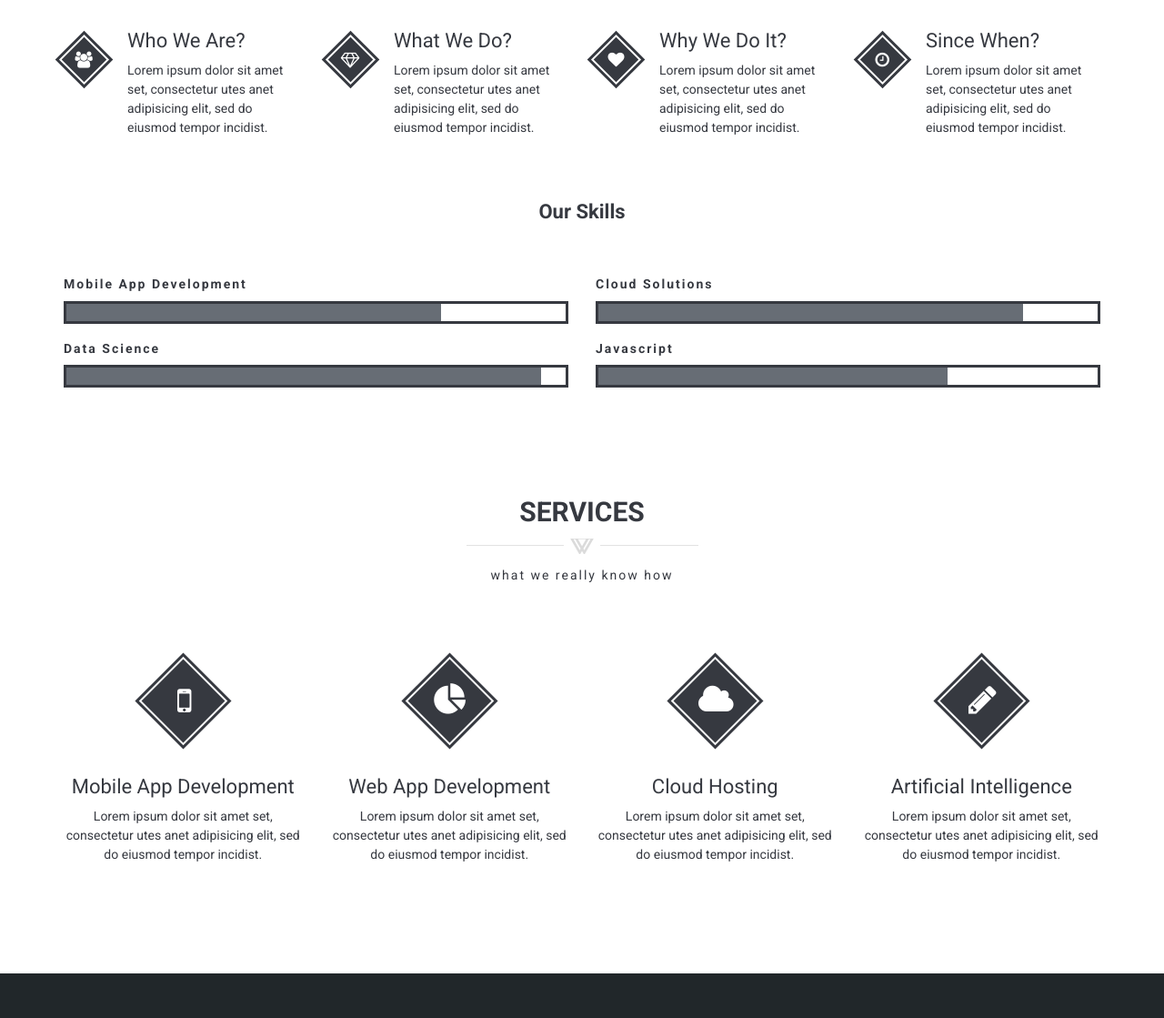
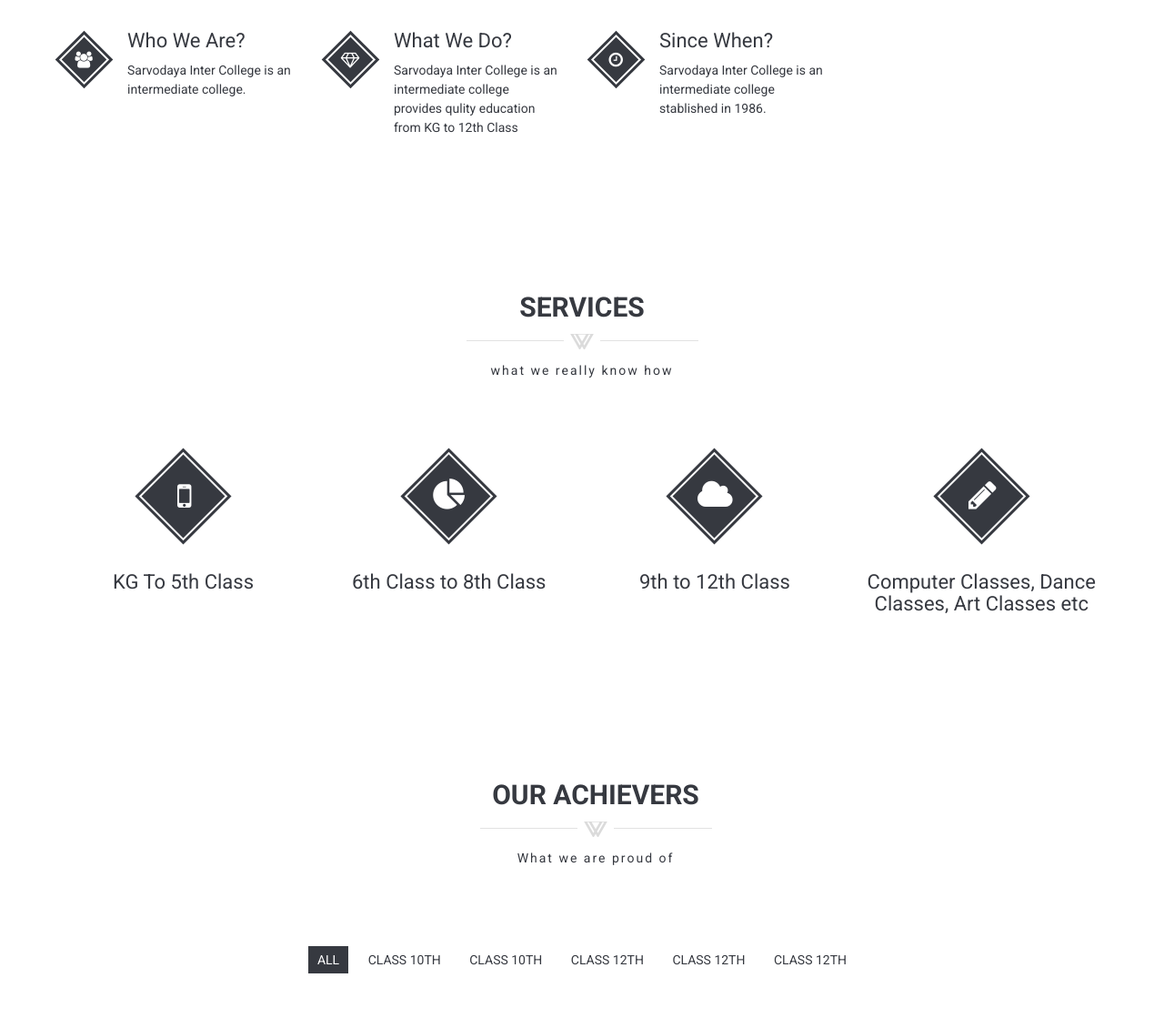
Before and after one commit to Node-plex/web-sic, a plain HTML site: page index.html in a window 1280 px wide. Shown: the part 1004-2123 px from the top of the page at 91% size. Drawn offline with Linux system fonts and the light colour scheme; files whose address does not match are found by name.

Commit message:
more commit

```diff
--- a/index.html
+++ b/index.html
@@ -75,7 +75,7 @@
                             <li><a class="page-scroll" href="#about-section">About</a></li>
                             <li><a class="page-scroll" href="#services-section">Services</a></li>
                             <li><a class="page-scroll" href="#portfolio-section">Works</a></li>
-                            <li><a class="page-scroll" href="#team-section">Team</a></li>
+                            <!--<li><a class="page-scroll" href="#team-section">Team</a></li>-->
                             <!-- <li><a class="page-scroll" href="#prices-section">Prices</a></li> -->
                             <li><a class="page-scroll" href="#contact-section">Contact</a></li>
                         </ul>
@@ -149,7 +149,7 @@
                                     <span class="rotate-box-icon"><i class="fa fa-users"></i></span>
                                     <div class="rotate-box-info">
                                         <h4>Who We Are?</h4>
-                                        <p>Lorem ipsum dolor sit amet set, consectetur utes anet adipisicing elit, sed do eiusmod tempor incidist.</p>
+                                        <p>Sarvodaya Inter College is an intermediate college.</p>
                                     </div>
                                 </a>
                             </div>
@@ -159,12 +159,12 @@
                                     <span class="rotate-box-icon"><i class="fa fa-diamond"></i></span>
                                     <div class="rotate-box-info">
                                         <h4>What We Do?</h4>
-                                        <p>Lorem ipsum dolor sit amet set, consectetur utes anet adipisicing elit, sed do eiusmod tempor incidist.</p>
+                                        <p>Sarvodaya Inter College is an intermediate college provides qulity education from KG to 12th Class</p>
                                     </div>
                                 </a>
                             </div>
 
-                            <div class="col-md-3 col-sm-6">
+                           <!--  <div class="col-md-3 col-sm-6">
                                 <a href="#" class="rotate-box-1 square-icon wow zoomIn" data-wow-delay="0.4s">
                                     <span class="rotate-box-icon"><i class="fa fa-heart"></i></span>
                                     <div class="rotate-box-info">
@@ -172,14 +172,14 @@
                                         <p>Lorem ipsum dolor sit amet set, consectetur utes anet adipisicing elit, sed do eiusmod tempor incidist.</p>
                                     </div>
                                 </a>
-                            </div>
+                            </div> -->
 
                             <div class="col-md-3 col-sm-6">
                                 <a href="#" class="rotate-box-1 square-icon wow zoomIn" data-wow-delay="0.6s">
                                     <span class="rotate-box-icon"><i class="fa fa-clock-o"></i></span>
                                     <div class="rotate-box-info">
                                         <h4>Since When?</h4>
-                                        <p>Lorem ipsum dolor sit amet set, consectetur utes anet adipisicing elit, sed do eiusmod tempor incidist.</p>
+                                        <p>Sarvodaya Inter College is an intermediate college stablished in 1986.</p>
                                     </div>
                                 </a>
                             </div>
@@ -190,74 +190,6 @@
                 <!-- End rotate box-1 -->
 
                 <div class="extra-space-l"></div>
-
-                <!-- Begin page header-->
-                <div class="page-header-wrapper">
-                    <div class="container">
-                        <div class="page-header text-center wow fadeInUp" data-wow-delay="0.3s">
-                            <h4>Our Skills</h4>
-                        </div>
-                    </div>
-                </div>
-                <!-- End page header-->
-
-                <!-- Begin Our Skills -->
-                <div class="our-skills">
-                	<div class="container">
-                    	<div class="row">
-
-                        	<div class="col-sm-6">
-                                <div class="skill-bar wow slideInLeft" data-wow-delay="0.2s">
-                                    <div class="progress-lebel">
-                                        <h6>Mobile App Development</h6>
-                                    </div>
-                                    <div class="progress">
-                                      <div class="progress-bar" role="progressbar" aria-valuenow="75" aria-valuemin="0" aria-valuemax="100" style="width: 75%;">
-                                      </div>
-                                    </div>
-                                </div>
-                            </div>
-
-                            <div class="col-sm-6">
-                                <div class="skill-bar wow slideInRight" data-wow-delay="0.2s">
-                                    <div class="progress-lebel">
-                                        <h6>Cloud Solutions</h6>
-                                    </div>
-                                    <div class="progress">
-                                      <div class="progress-bar" role="progressbar" aria-valuenow="85" aria-valuemin="0" aria-valuemax="100" style="width: 85%;">
-                                      </div>
-                                    </div>
-                                </div>
-                            </div>
-
-                            <div class="col-sm-6">
-                                <div class="skill-bar wow slideInLeft" data-wow-delay="0.4s">
-                                    <div class="progress-lebel">
-                                        <h6>Data Science</h6>
-                                    </div>
-                                    <div class="progress">
-                                      <div class="progress-bar" role="progressbar" aria-valuenow="95" aria-valuemin="0" aria-valuemax="100" style="width: 95%;">
-                                      </div>
-                                    </div>
-                                </div>
-                            </div>
-
-                            <div class="col-sm-6">
-                                <div class="skill-bar wow slideInRight" data-wow-delay="0.4s">
-                                    <div class="progress-lebel">
-                                        <h6>Javascript</h6>
-                                    </div>
-                                    <div class="progress">
-                                      <div class="progress-bar" role="progressbar" aria-valuenow="70" aria-valuemin="0" aria-valuemax="100" style="width: 70%;">
-                                      </div>
-                                    </div>
-                                </div>
-                            </div>
-
-                        </div> <!-- /.row -->
-                    </div> <!-- /.container -->
-                </div>
-                <!-- End Our Skill -->
           </section>
           <!-- End about section -->
 
@@ -312,8 +244,8 @@
                                 <a href="#" class="rotate-box-2 square-icon text-center wow zoomIn" data-wow-delay="0">
                                     <span class="rotate-box-icon"><i class="fa fa-mobile"></i></span>
                                     <div class="rotate-box-info">
-                                        <h4>Mobile App Development</h4>
-                                        <p>Lorem ipsum dolor sit amet set, consectetur utes anet adipisicing elit, sed do eiusmod tempor incidist.</p>
+                                        <h4>KG To 5th Class</h4>
+                                        <p></p>
                                     </div>
                                 </a>
                             </div>
@@ -322,8 +254,8 @@
                                 <a href="#" class="rotate-box-2 square-icon text-center wow zoomIn" data-wow-delay="0.2s">
                                     <span class="rotate-box-icon"><i class="fa fa-pie-chart"></i></span>
                                     <div class="rotate-box-info">
-                                        <h4>Web App Development</h4>
-                                        <p>Lorem ipsum dolor sit amet set, consectetur utes anet adipisicing elit, sed do eiusmod tempor incidist.</p>
+                                        <h4>6th Class to 8th Class</h4>
+                                        <p></p>
                                     </div>
                                 </a>
                             </div>
@@ -332,8 +264,8 @@
                                 <a href="#" class="rotate-box-2 square-icon text-center wow zoomIn" data-wow-delay="0.4s">
                                     <span class="rotate-box-icon"><i class="fa fa-cloud"></i></span>
                                     <div class="rotate-box-info">
-                                        <h4>Cloud Hosting</h4>
-                                        <p>Lorem ipsum dolor sit amet set, consectetur utes anet adipisicing elit, sed do eiusmod tempor incidist.</p>
+                                        <h4>9th to 12th Class</h4>
+                                        <p></p>
                                     </div>
                                 </a>
                             </div>
@@ -342,8 +274,8 @@
                                 <a href="#" class="rotate-box-2 square-icon text-center wow zoomIn" data-wow-delay="0.6s">
                                     <span class="rotate-box-icon"><i class="fa fa-pencil"></i></span>
                                     <div class="rotate-box-info">
-                                        <h4>Artificial Intelligence</h4>
-                                        <p>Lorem ipsum dolor sit amet set, consectetur utes anet adipisicing elit, sed do eiusmod tempor incidist.</p>
+                                        <h4>Computer Classes, Dance Classes, Art Classes etc</h4>
+                                        <p></p>
                                     </div>
                                 </a>
                             </div>
@@ -362,15 +294,11 @@
                 <!-- End rotate-box-2 -->
             </section>
             <!-- End Services -->
-
-
-
-
-            <!-- Begin testimonials -->
+           <!--  Begin testimonials
             <section id="testimonial-section">
                 <div id="testimonial-trigger" class="testimonial text-white parallax" data-stellar-background-ratio="0.5" style="background-image: url(img/testimonial-bg.jpg);">
                     <div class="cover"></div>
-                    <!-- Begin page header-->
+                    Begin page header
                     <div class="page-header-wrapper">
                         <div class="container">
                             <div class="page-header text-center wow fadeInDown" data-wow-delay="0.4s">
@@ -380,7 +308,7 @@
                             </div>
                         </div>
                     </div>
-                    <!-- End page header-->
+                     End page header
                     <div class="container">
                         <div class="testimonial-inner center-block text-center">
                             <div id="owl-testimonial" class="owl-carousel">
@@ -411,12 +339,8 @@
                     </div>
                 </div>
             </section>
-            <!-- End testimonials -->
-
-
-
-
-            <!-- Begin Portfolio -->
+             End testimonials -->
+             <!-- Begin Portfolio -->
             <section id="portfolio-section" class="page bg-style1">
             	<div class="container">
                     <div class="row">
@@ -426,7 +350,7 @@
                                 <div class="page-header-wrapper">
                                     <div class="container">
                                         <div class="page-header text-center wow fadeInDown" data-wow-delay="0.4s">
-                                            <h2>Our Works</h2>
+                                            <h2>Our Achievers</h2>
                                             <div class="devider"></div>
                                             <p class="subtitle">What we are proud of</p>
                                         </div>
@@ -437,11 +361,11 @@
                                     <div class="portfolio_menu" id="filters">
                                         <ul>
                                             <li class="active_prot_menu"><a href="#porfolio_menu" data-filter="*">all</a></li>
-                                            <li><a href="#porfolio_menu" data-filter=".websites">websites</a></li>
-                                            <li><a href="#porfolio_menu" data-filter=".webDesign" >web design</a></li>
-                                            <li><a href="#porfolio_menu" data-filter=".appsDevelopment">apps development</a></li>
-                                            <li><a href="#porfolio_menu" data-filter=".GraphicDesign">graphic design</a></li>
-                                            <li><a href="#porfolio_menu" data-filter=".responsive">responsive</a></li>
+                                            <li><a href="#porfolio_menu" data-filter=".websites">Class 10th</a></li>
+                                            <li><a href="#porfolio_menu" data-filter=".webDesign" >Class 10th</a></li>
+                                            <li><a href="#porfolio_menu" data-filter=".appsDevelopment">Class 12th</a></li>
+                                            <li><a href="#porfolio_menu" data-filter=".GraphicDesign">Class 12th</a></li>
+                                            <li><a href="#porfolio_menu" data-filter=".responsive">Class 12th</a></li>
                                         </ul>
                                     </div>
                                     <div class="portfolio_content">
@@ -541,11 +465,11 @@
 
 
 
-            <!-- Begin counter up -->
+            <!-- Begin counter up
             <section id="counter-section">
 				<div id="counter-up-trigger" class="counter-up text-white parallax" data-stellar-background-ratio="0.5" style="background-image: url(img/counter-bg.jpg);">
 					<div class="cover"></div>
-                    <!-- Begin page header-->
+                     Begin page header
                     <div class="page-header-wrapper">
                         <div class="container">
                             <div class="page-header text-center wow fadeInDown" data-wow-delay="0.4s">
@@ -555,7 +479,7 @@
                             </div>
                         </div>
                     </div>
-                    <!-- End page header-->
+                     End page header
 					<div class="container">
 
 						<div class="row">
@@ -596,19 +520,19 @@
 								</div>
 							</div>
 
-						</div> <!-- /.row -->
-					</div> <!-- /.container -->
+						</div> /.row
+					</div>  /.container
 				</div>
             </section>
-			<!-- End counter up -->
+			 End counter up -->
 
 
 
 
             <!-- Begin team-->
-            <section id="team-section" class="page">
+            <!--<section id="team-section" class="page">-->
                 <!-- Begin page header-->
-                <div class="page-header-wrapper">
+               <!-- <div class="page-header-wrapper">
                     <div class="container">
                         <div class="page-header text-center wow fadeInDown" data-wow-delay="0.4s">
                             <h2>Our Team</h2>
@@ -617,7 +541,7 @@
                         </div>
                     </div>
                 </div>
-                <!-- End page header-->
+                 End page header
                 <div class="container">
                     <div class="row">
                         <div class="team-items">
@@ -733,14 +657,14 @@
                 </div>
 
             </section>
-            <!-- End team-->
+             End team-->
 
 
 
 
-            <!-- Begin partners -->
+            <!-- Begin partners
             <section id="partners-section">
-                <!-- Begin page header-->
+                 Begin page header
                 <div class="page-header-wrapper">
                     <div class="container">
                         <div class="page-header text-center wow fadeInDown" data-wow-delay="0.4s">
@@ -750,7 +674,7 @@
                         </div>
                     </div>
                 </div>
-                <!-- End page header-->
+                End page header
                 <div class="container">
                     <div id="owl-partners" class="owl-carousel">
                         <img src="img/partners/1.png" alt="img">
@@ -763,7 +687,7 @@
                     </div>
                 </div>
             </section>
-            <!-- End partners -->
+             End partners -->
 
 
 
@@ -904,10 +828,10 @@
                 	<ul class="social-list">
                 		<li> <a href="#" class="rotate-box-1 square-icon text-center wow zoomIn" data-wow-delay="0.3s"><span class="rotate-box-icon"><i class="fa fa-facebook"></i></span></a></li>
                 		<li> <a href="#" class="rotate-box-1 square-icon text-center wow zoomIn" data-wow-delay="0.4s"><span class="rotate-box-icon"><i class="fa fa-twitter"></i></span></a></li>
-                		<li> <a href="#" class="rotate-box-1 square-icon text-center wow zoomIn" data-wow-delay="0.5s"><span class="rotate-box-icon"><i class="fa fa-google-plus"></i></span></a></li>
+                		<!-- <li> <a href="#" class="rotate-box-1 square-icon text-center wow zoomIn" data-wow-delay="0.5s"><span class="rotate-box-icon"><i class="fa fa-google-plus"></i></span></a></li>
                 		<li> <a href="#" class="rotate-box-1 square-icon text-center wow zoomIn" data-wow-delay="0.6s"><span class="rotate-box-icon"><i class="fa fa-pinterest-p"></i></span></a></li>
                 		<li> <a href="#" class="rotate-box-1 square-icon text-center wow zoomIn" data-wow-delay="0.7s"><span class="rotate-box-icon"><i class="fa fa-tumblr"></i></span></a></li>
-                		<li> <a href="#" class="rotate-box-1 square-icon text-center wow zoomIn" data-wow-delay="0.8s"><span class="rotate-box-icon"><i class="fa fa-dribbble"></i></span></a></li>
+                		<li> <a href="#" class="rotate-box-1 square-icon text-center wow zoomIn" data-wow-delay="0.8s"><span class="rotate-box-icon"><i class="fa fa-dribbble"></i></span></a></li>   -->
                     </ul>
                 </div>
 
@@ -939,11 +863,11 @@
                                 <div class="contact-info">
                                     <h4>Our Address</h4>
                                     <ul class="contact-address">
-			                            <li><i class="fa fa-map-marker fa-lg"></i>&nbsp; 100 Limpbiscayne Blvd. (North) 17st Floor ,<br><br>&nbsp;&nbsp;&nbsp;&nbsp;&nbsp;&nbsp;&nbsp; New World Tower New York ,<br><br>&nbsp;&nbsp;&nbsp;&nbsp;&nbsp;&nbsp;&nbsp; New York, USA, 33148</li>
-			                            <li><i class="fa fa-phone"></i>&nbsp; 1 -234 -456 -7890</li>
-			                            <li><i class="fa fa-print"></i>&nbsp; 1 -234 -456 -7890</li>
-			                            <li><i class="fa fa-envelope"></i> info@yourdomain.com</li>
-			                            <li><i class="fa fa-skype"></i> Unika-Design</li>
+			                            <li><i class="fa fa-map-marker fa-lg"></i>&nbsp; Sarvodaya Inter College <br><br>&nbsp;&nbsp;&nbsp;&nbsp;&nbsp;&nbsp;&nbsp; Killauli ,<br><br>&nbsp;&nbsp;&nbsp;&nbsp;&nbsp;&nbsp;&nbsp; Raibareli, 229001</li>
+			                            <li><i class="fa fa-phone"></i>&nbsp; 09451077265</li>
+			                            <!-- <li><i class="fa fa-print"></i>&nbsp; 1 -234 -456 -7890</li> -->
+			                            <li><i class="fa fa-envelope"></i> talktohimanshu65@gmail.com</li>
+			                            <!-- <li><i class="fa fa-skype"></i> Unika-Design</li> -->
 			                        </ul>
                                 </div>
                             </div>
@@ -978,7 +902,7 @@
 
 
 
-            <!-- Begin footer -->
+            <!-- Begin footer-->
             <footer class="text-off-white">
 
                 <div class="footer-top">
@@ -990,10 +914,10 @@
                                 <ul class="imp-links">
                                 	<li><a href="">About</a></li>
                                 	<li><a href="">Services</a></li>
-                                	<li><a href="">Press</a></li>
+                                	<!-- <li><a href="">Press</a></li> -->
                                 	<li><a href="">Copyright</a></li>
-                                	<li><a href="">Advertise</a></li>
-                                	<li><a href="">Legal</a></li>
+                                	<!-- <li><a href="">Advertise</a></li>
+                                	<li><a href="">Legal</a></li> -->
                                 </ul>
                             </div>
 
@@ -1008,10 +932,10 @@
                                         </form>
                                     </div>
                                 </div>
-                                <p>Lorem ipsum dolor sit amet, consectetur adipisicing elit, sed do eiusmod tempor incididunt ut labore et dolore magna aliqua.</p>
+                                <!-- <p>Lorem ipsum dolor sit amet, consectetur adipisicing elit, sed do eiusmod tempor incididunt ut labore et dolore magna aliqua.</p>  -->
                             </div>
 
-                            <div class="col-sm-12 col-md-4">
+                            <!-- <div class="col-sm-12 col-md-4">
                                 <h4>Recent Tweets</h4>
                                 <div class="single-tweet">
                                     <div class="tweet-content"><span>@Unika</span> Excepteur sint occaecat cupidatat non proident</div>
@@ -1022,14 +946,14 @@
                                     <div class="tweet-date">1 Hour ago</div>
                                 </div>
                             </div>
-
+                             -->
                         </div> <!-- /.row -->
                     </div> <!-- /.container -->
                 </div>
 
                 <div class="footer">
                     <div class="container text-center wow fadeIn" data-wow-delay="0.4s">
-                        <p class="copyright">Copyright &copy; 2015 - Designed By <a href="https://www.behance.net/poljakova" class="theme-author">Veronika Poljakova</a> &amp; Developed by <a href="http://www.imransdesign.com/" class="theme-author">Imransdesign</a></p>
+                        <p class="copyright">Copyright &copy; 2015 - Designed By <a href="https://www.behance.net/poljakova" class="theme-author">Prerna Trivedi</a> &amp; Developed by <a href="http://www.imransdesign.com/" class="theme-author">NodePlex</a></p>
                     </div>
                 </div>
 
```
Also changed, not shown: img/portfolio/p1.jpg, img/portfolio/p2.jpg, img/portfolio/p3.jpg, img/portfolio/p4.jpg, img/portfolio/p5.jpg, img/portfolio/p6.jpg, img/portfolio/p7.jpg, img/portfolio/p8.jpg, img/portfolio/p9.jpg.
